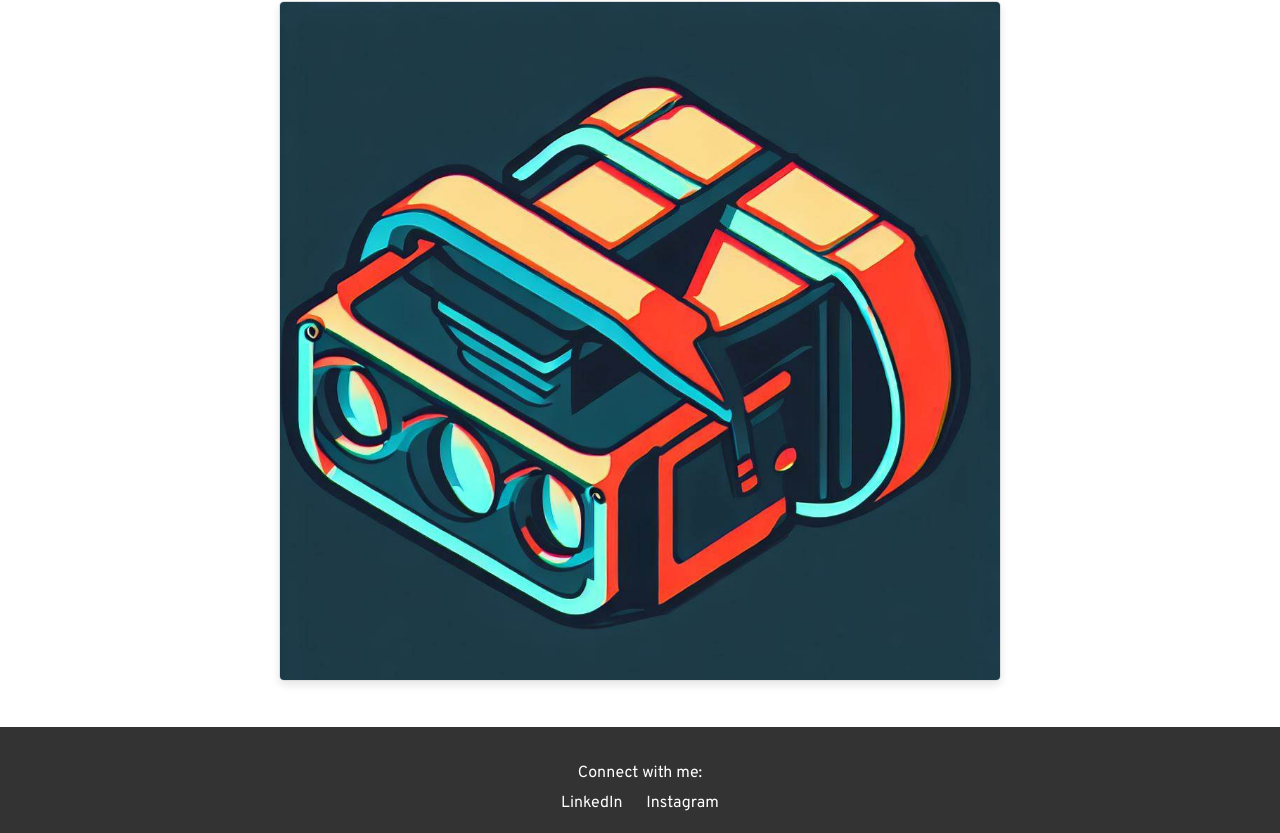
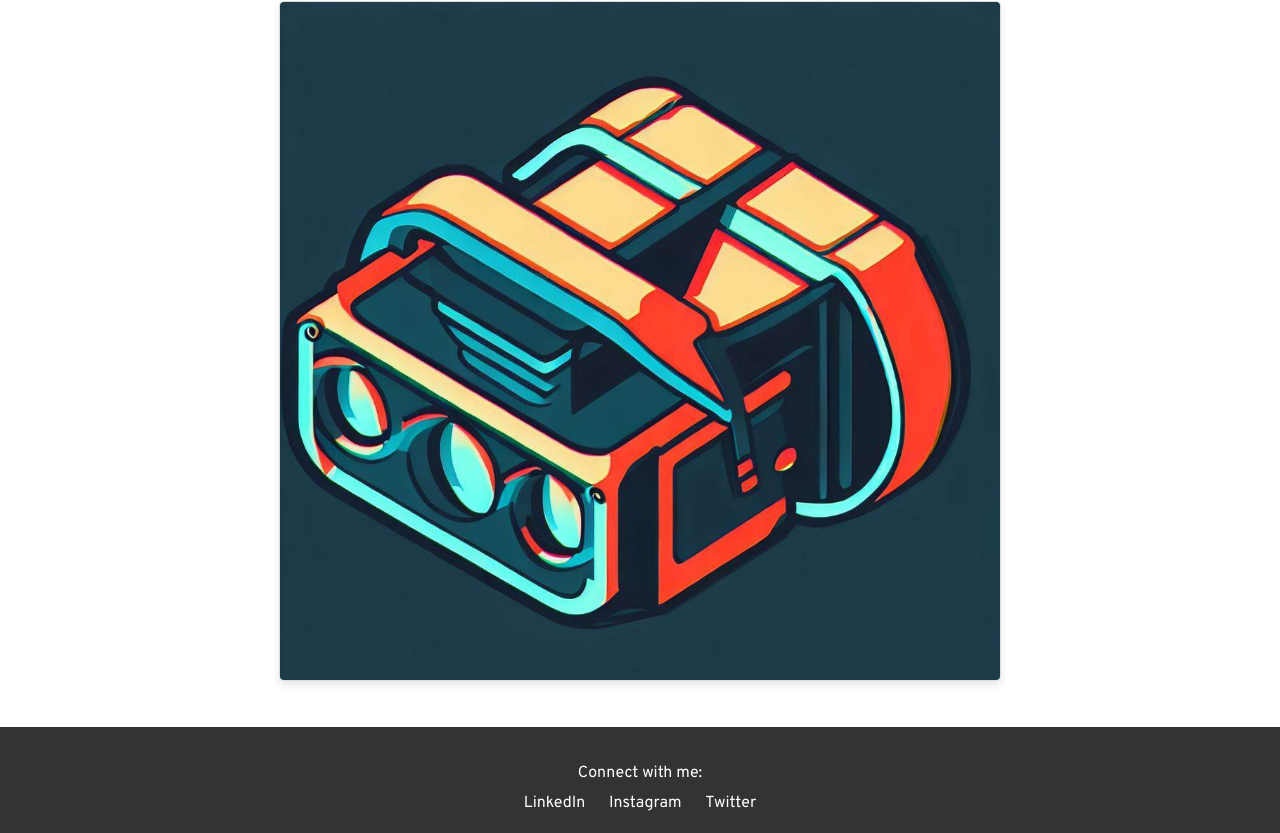
Before and after one commit to BhunganeSiphosenkosi/WEB_PORTFOLIO, a plain HTML site: page index.html in a window 1280 px wide. Shown: the part 1126-1959 px from the top of the page. Drawn offline with Linux system fonts and the light colour scheme.

Commit message:
Update index.html

```diff
--- a/index.html
+++ b/index.html
@@ -102,6 +102,7 @@
     <ul>
       <li><a href="https://www.linkedin.com/in/siphosenkosi-mlotshwa/" target="_blank">LinkedIn</a></li>
       <li><a href="https://www.instagram.com/1heavy0/" target="_blank">Instagram</a></li>
+      <li><a href="https://www.twitter.com/1heavy0/" target="_blank">Twitter</a></li>
     </ul>
   </footer>
 
```
